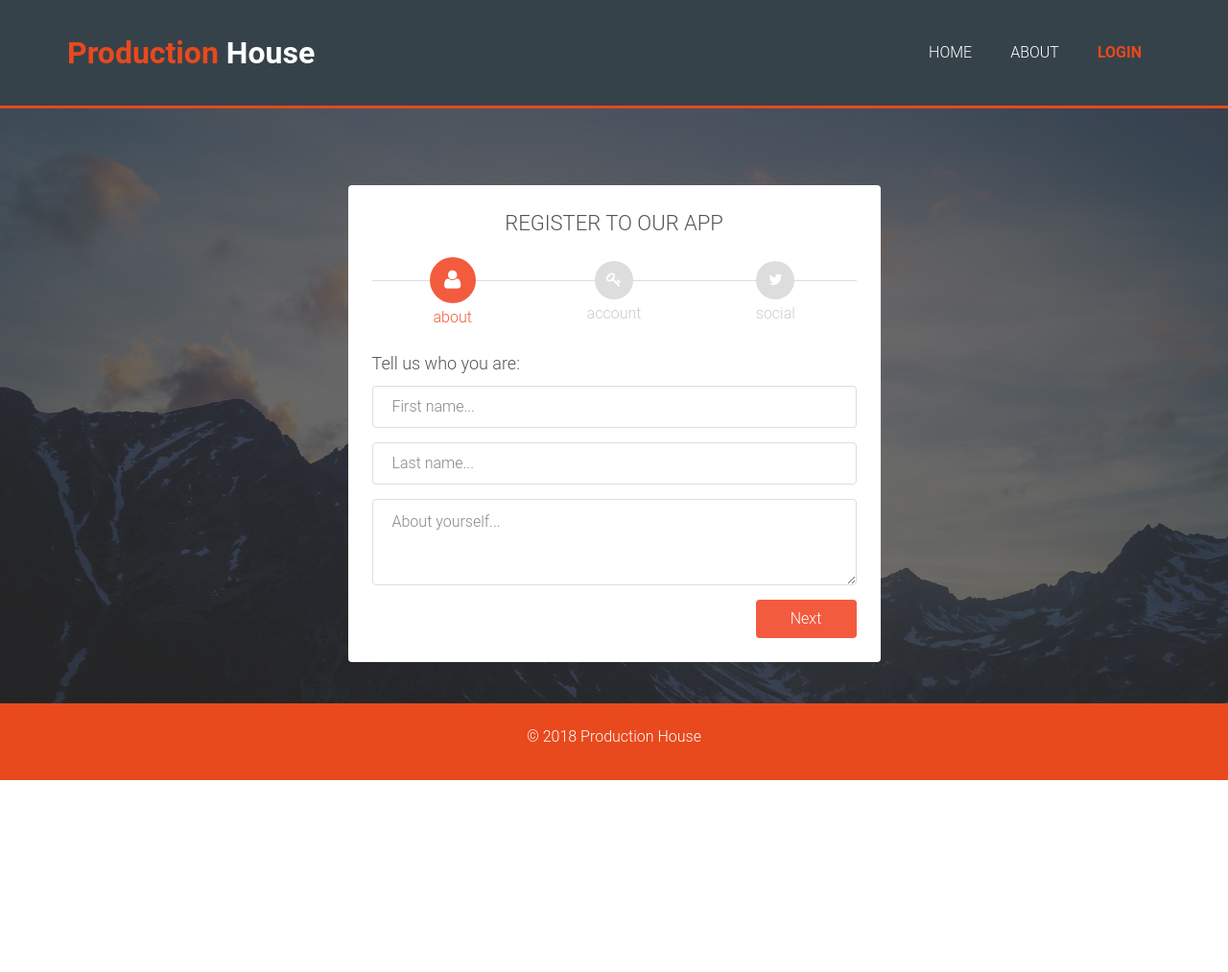
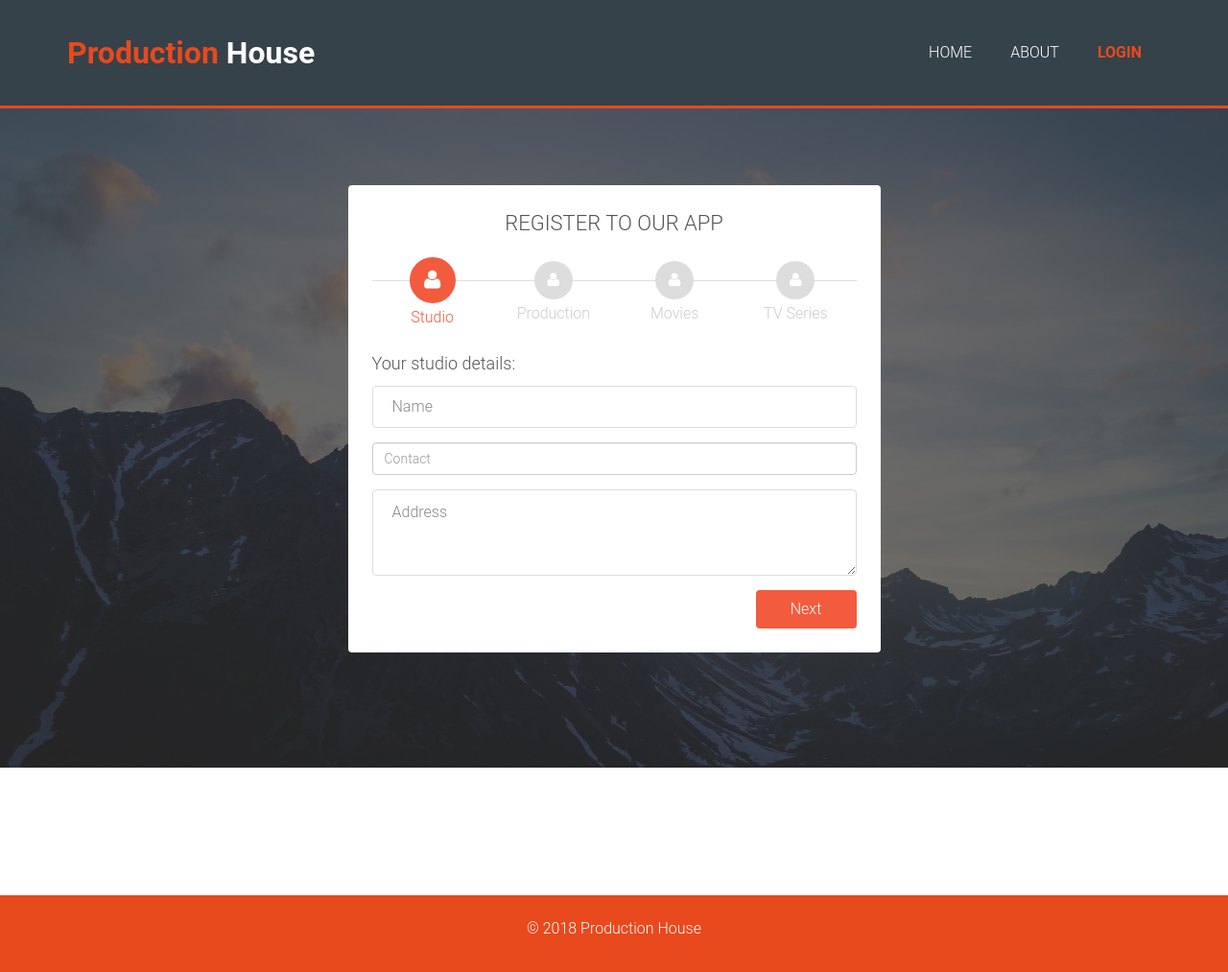
Before and after one commit to SanikaPotdar/ProductionHouse, a PHP site: page /productions.html in a window 1280 px wide. Shown: the whole page at 96% size. Before the commit the page ends 813 px from the top, so only its background shows below. Run offline with PHP 8.4, Linux system fonts and the light colour scheme.

Commit message:
wizard changes

```diff
--- a/css/productions.css
+++ b/css/productions.css
@@ -44,7 +44,7 @@ img { max-width: 100%; }
 
 /***** Top content *****/
 
-.top-content { padding: 40px 0 40px 0; height: 600px;}
+.top-content { padding: 40px 0 40px 0; height: 800px;}
 
 .top-content .text { color: #fff; }
 .top-content .text h1 { color: #fff; }
@@ -67,7 +67,7 @@ img { max-width: 100%; }
 .f1-progress { position: absolute; top: 24px; left: 0; width: 100%; height: 1px; background: #ddd; }
 .f1-progress-line { position: absolute; top: 0; left: 0; height: 1px; background: #f35b3f; }
 
-.f1-step { position: relative; float: left; width: 33.333333%; padding: 0 5px; }
+.f1-step { position: relative; float: left; width: 25%; padding: 0 5px; }
 
 .f1-step-icon {
 	display: inline-block; width: 40px; height: 40px; margin-top: 4px; background: #ddd;
--- a/css/style.css
+++ b/css/style.css
@@ -3,6 +3,7 @@ body{
   padding:0;
   margin:0;
   background-color:#f4f4f4;
+  scroll-behavior: auto;
 }
 
 .container{
@@ -143,6 +144,7 @@ ul#services li{
 footer{
   padding:20px;
   margin-top:20px;
+  margin-bottom: 0px;
   color:#ffffff;
   background-color:#e8491d;
   text-align: center;
--- a/productions.html
+++ b/productions.html
@@ -43,31 +43,35 @@
                 </div>
                 <div class="f1-step active">
                   <div class="f1-step-icon"><i class="fa fa-user"></i></div>
-                  <p>about</p>
+                  <p>Studio</p>
                 </div>
                 <div class="f1-step">
-                  <div class="f1-step-icon"><i class="fa fa-key"></i></div>
-                  <p>account</p>
+                  <div class="f1-step-icon"><i class="fa fa-user"></i></div>
+                  <p>Production</p>
                 </div>
                   <div class="f1-step">
-                  <div class="f1-step-icon"><i class="fa fa-twitter"></i></div>
-                  <p>social</p>
+                  <div class="f1-step-icon"><i class="fa fa-user"></i></div>
+                  <p>Movies</p>
+                </div>
+                <div class="f1-step">
+                  <div class="f1-step-icon"><i class="fa fa-user"></i></div>
+                  <p>TV Series</p>
                 </div>
               </div>
 
               <fieldset>
-                <h4>Tell us who you are:</h4>
+                <h4>Your studio details:</h4>
                 <div class="form-group">
-                  <label class="sr-only" for="f1-first-name">First name</label>
-                  <input type="text" name="f1-first-name" placeholder="First name..." class="f1-first-name form-control" id="f1-first-name">
+                  <label class="sr-only" for="f1-first-name">Name</label>
+                  <input type="text" name="f1-first-name" placeholder="Name" class="f1-first-name form-control" id="f1-first-name">
                 </div>
                 <div class="form-group">
-                  <label class="sr-only" for="f1-last-name">Last name</label>
-                  <input type="text" name="f1-last-name" placeholder="Last name..." class="f1-last-name form-control" id="f1-last-name">
+                  <label class="sr-only" for="f1-last-name">Contact</label>
+                  <input type="number" max="8" name="f1-last-name" placeholder="Contact" class="f1-last-name form-control" id="f1-last-name">
                 </div>
                 <div class="form-group">
-                  <label class="sr-only" for="f1-about-yourself">About yourself</label>
-                  <textarea name="f1-about-yourself" placeholder="About yourself..." class="f1-about-yourself form-control" id="f1-about-yourself"></textarea>
+                  <label class="sr-only" for="f1-about-yourself">Address</label>
+                  <textarea name="f1-about-yourself" placeholder="Address" class="f1-about-yourself form-control" id="f1-about-yourself"></textarea>
                 </div>
                 <div class="f1-buttons">
                     <button type="button" class="btn btn-next">Next</button>
@@ -75,18 +79,30 @@
               </fieldset>
 
               <fieldset>
-                <h4>Set up your account:</h4>
+                <h4>About your productions:</h4>
                 <div class="form-group">
-                  <label class="sr-only" for="f1-email">Email</label>
-                  <input type="text" name="f1-email" placeholder="Email..." class="f1-email form-control" id="f1-email">
+                  <label class="sr-only" for="f1-email">Bugdet</label>
+                  <input type="number" name="f1-budget" placeholder="Bugdet" class="f1-email form-control" id="f1-email">
                 </div>
                 <div class="form-group">
-                  <label class="sr-only" for="f1-password">Password</label>
-                  <input type="password" name="f1-password" placeholder="Password..." class="f1-password form-control" id="f1-password">
+                  <label class="sr-only" for="f1-password">Release Date</label>
+                  <input type="date" name="f1-release" placeholder="Release Date" class="f1-password form-control" id="f1-password">
                 </div>
                 <div class="form-group">
-                  <label class="sr-only" for="f1-repeat-password">Repeat password</label>
-                  <input type="password" name="f1-repeat-password" placeholder="Repeat password..." class="f1-repeat-password form-control" id="f1-repeat-password">
+                  <label class="sr-only" for="f1-repeat-password">Ratings</label>
+                  <input type="number" max="1" name="f1-ratings" placeholder="Ratings from 1 to 5" class="f1-repeat-password form-control" id="f1-repeat-password">
+                </div>
+                <div class="form-group">
+                  <label class="sr-only" for="f1-email">Review</label>
+                  <textarea name="f1-review" placeholder="Reviews" class="f1-about-yourself form-control" id="f1-about-yourself"></textarea>
+                </div>
+                <div class="form-group">
+                  <label class="sr-only" for="f1-email">Synopsis</label>
+                  <textarea name="f1-synopsis" placeholder="Synopsis" class="f1-about-yourself form-control" id="f1-about-yourself"></textarea>
+                </div>
+                <div class="form-group">
+                  <label class="sr-only" for="f1-email">Production</label>
+                  <input type="text" name="f1-production" placeholder="Movie or Tv series?" class="f1-email form-control" id="f1-email">
                 </div>
                 <div class="f1-buttons">
                   <button type="button" class="btn btn-previous">Previous</button>
@@ -95,19 +111,53 @@
               </fieldset>
 
               <fieldset>
-                <h4>Social media profiles:</h4>
+                <h4>Movie details:</h4>
                 <div class="form-group">
-                  <label class="sr-only" for="f1-facebook">Facebook</label>
-                  <input type="text" name="f1-facebook" placeholder="Facebook..." class="f1-facebook form-control" id="f1-facebook">
+                  <label class="sr-only" for="f1-facebook">Name</label>
+                  <input type="text" name="f1-name" placeholder="Name of your movie" class="f1-facebook form-control" id="f1-facebook">
                 </div>
                 <div class="form-group">
-                  <label class="sr-only" for="f1-twitter">Twitter</label>
-                  <input type="text" name="f1-twitter" placeholder="Twitter..." class="f1-twitter form-control" id="f1-twitter">
+                  <label class="sr-only" for="f1-twitter">Duration</label>
+                  <input type="number" name="f1-duration" placeholder="Duration no. of hours" class="f1-twitter form-control" id="f1-twitter">
                 </div>
                 <div class="form-group">
-                  <label class="sr-only" for="f1-google-plus">Google plus</label>
+                  <label class="sr-only" for="f1-google-plus">Genre</label>
+                  <input type="text" name="f1-genre" placeholder="Genre of the movie" class="f1-google-plus form-control" id="f1-google-plus">
+                </div>
+                <div class="form-group">
+                  <label class="sr-only" for="f1-google-plus">Image</label>
+                  <input type="file" name="f1-image" accept="image" placeholder="Upload image" class="f1-google-plus form-control" id="f1-google-plus">
+                </div>
+                <div class="f1-buttons">
+                  <button type="button" class="btn btn-previous">Previous</button>
+                  <button type="button" class="btn btn-next">Next</button>
+                </div>
+              </fieldset>
+
+              <fieldset>
+                <h4>TV series details:</h4>
+                <div class="form-group">
+                  <label class="sr-only" for="f1-facebook">Name</label>
+                  <input type="text" name="f1-name" placeholder="Name of your Tv series" class="f1-facebook form-control" id="f1-facebook">
+                </div>
+                <div class="form-group">
+                  <label class="sr-only" for="f1-twitter">Seasons</label>
+                  <input type="number" min="1" max="3" name="f1-seasons" placeholder="No. of seasons" class="f1-twitter form-control" id="f1-twitter">
+                </div>
+                <div class="form-group">
+                  <label class="sr-only" for="f1-twitter">Episodes</label>
+                  <input type="number" min="1" max="3" name="f1-episodes" placeholder="No. of episodes" class="f1-twitter form-control" id="f1-twitter">
+                </div>
+                <div class="form-group">
+                  <label class="sr-only" for="f1-google-plus">Time slot</label>
+                  <input type="time" name="f1-slot" placeholder="Time slot" class="f1-google-plus form-control" id="f1-google-plus">
+                </div>
+                <div class="form-group">
+                  <label class="sr-only" for="f1-google-plus">Genre</label>
                   <input type="text" name="f1-google-plus" placeholder="Google plus..." class="f1-google-plus form-control" id="f1-google-plus">
                 </div>
+                <label class="sr-only" for="f1-google-plus">Image</label>
+                  <input type="file" name="f1-image" accept="image" placeholder="Upload image" class="f1-google-plus form-control" id="f1-google-plus">
                 <div class="f1-buttons">
                   <button type="button" class="btn btn-previous">Previous</button>
                   <button type="submit" class="btn btn-submit">Submit</button>
```
